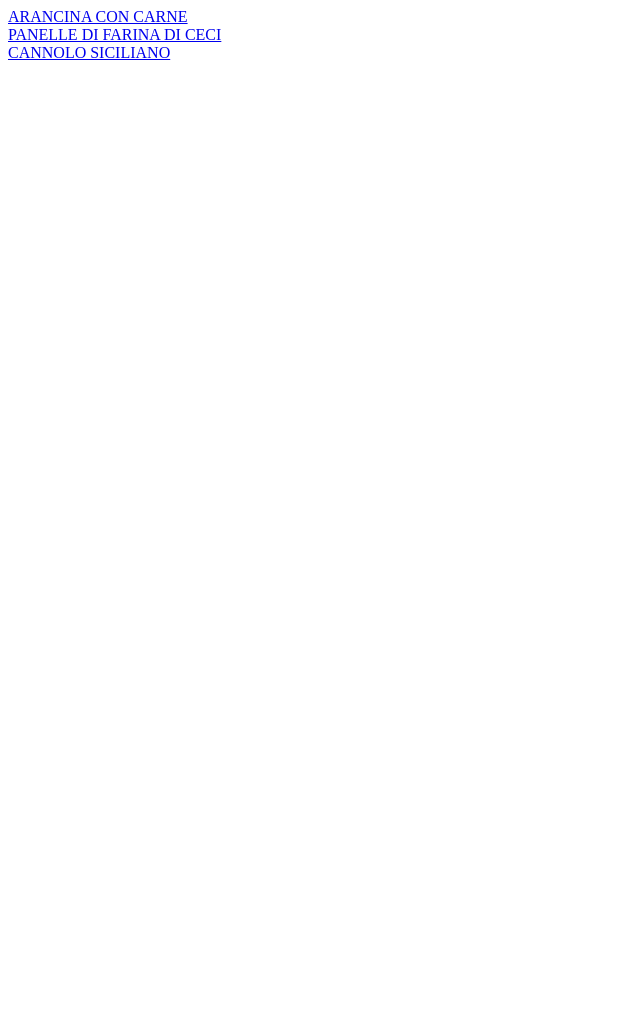
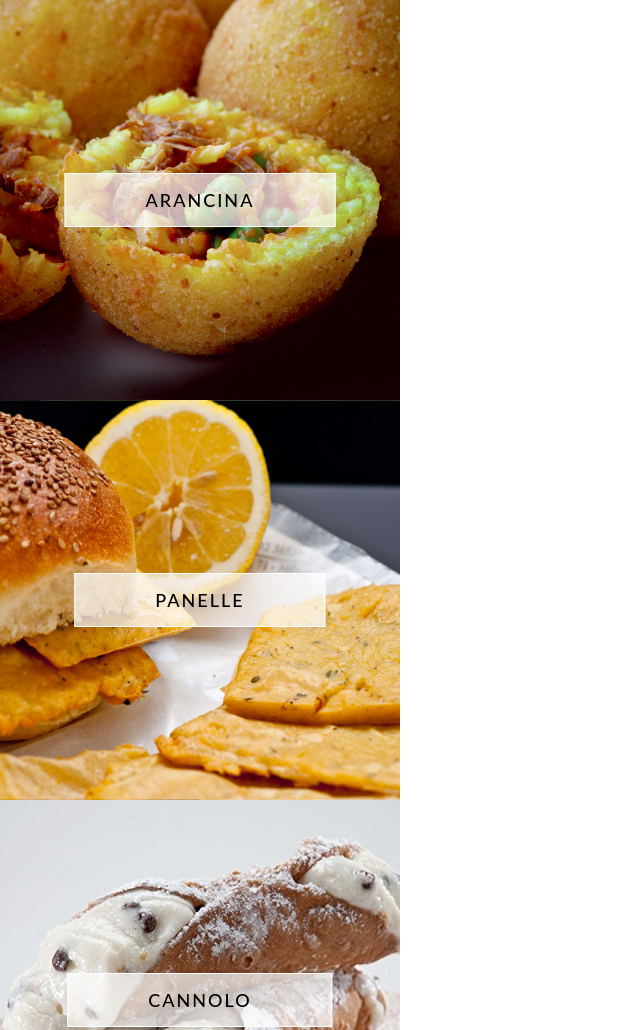
Before and after one commit to gabrielemercurio-web/htmlcss-airbnb, a plain HTML site: page index.html in a window 1280 px wide. Shown: the top 1030 px of the page, without its empty margins (0-640 px from the left). Before the commit the page ends 800 px from the top, so only its background shows below. Drawn offline with Linux system fonts and the light colour scheme.

Commit message:
Foglio di Stile Completo

```diff
--- a/css/style.css
+++ b/css/style.css
@@ -0,0 +1,58 @@
+* {
+    margin: 0;
+    padding: 0;
+    box-sizing: border-box;
+}
+
+.arancina {
+    width: 400px;
+    height: 400px;
+    /* background-color: orange; */
+    background-image: url(img/arancina.jpg);
+    background-size: cover;
+    position: relative;
+
+}
+
+.panelle {
+    width: 400px;
+    height: 400px;
+    background-color: gold;
+    /* text-align: center; */
+    background-image: url(img/panelle.jpg);
+    background-size: cover;
+    position:relative;
+
+}
+
+.cannolo {
+    width: 400px;
+    height: 400px;
+    /* background-color: brown; */
+    background-image: url(img/cannolo.jpg);
+    background-size: cover;
+    position: relative;
+}
+
+div * {
+    position: absolute;
+    left: 50%;
+    top: 50%;
+    transform: translate(-50%, -50%);
+}
+
+.bottone {
+    padding: 15px 80px;
+    letter-spacing: 2px;
+    color: #000;
+    font-size: 18px;
+    font-family: "Lato";
+    font-weight: 500;
+    background-color: rgba(255, 255, 255, 0.7);
+    position: absolute;
+    border: 1px solid white;
+}
+.bottone:hover {
+    background-color: rgb(255, 255, 255);
+    font-weight: 900;
+}
--- a/index.html
+++ b/index.html
@@ -8,16 +8,22 @@
     <body>
 
         <main>
-            <div class="anancina">
-                <a href="#">ARANCINA CON CARNE</a>
+            <div class="arancina">
+                <a href="#">
+                    <div class="bottone">ARANCINA</div>
+                </a>
             </div>
 
             <div class="panelle">
-                <a href="#">PANELLE DI FARINA DI CECI</a>
+                <a href="#">
+                    <div class="bottone">PANELLE</div>
+                </a>
             </div>
 
             <div class="cannolo">
-                <a href="#">CANNOLO SICILIANO</a>
+                <a href="#">
+                    <div class="bottone">CANNOLO</div>
+                </a>
             </div>
         </main>
 
```
Also changed, not shown: css/img/arancina.jpg (renamed from img/arancina.jpg), css/img/cannolo.jpg (renamed from img/cannolo.jpg), css/img/panelle.jpg (renamed from img/panelle.jpg).
